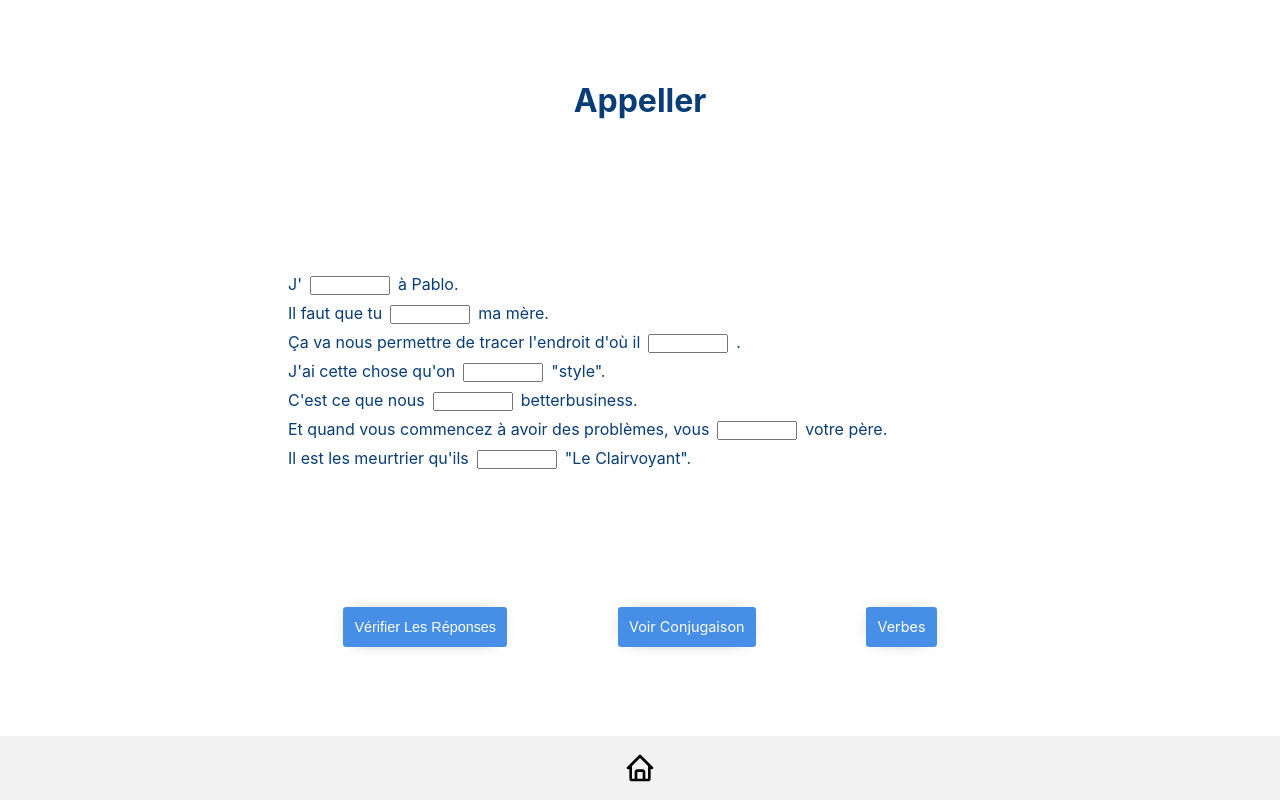
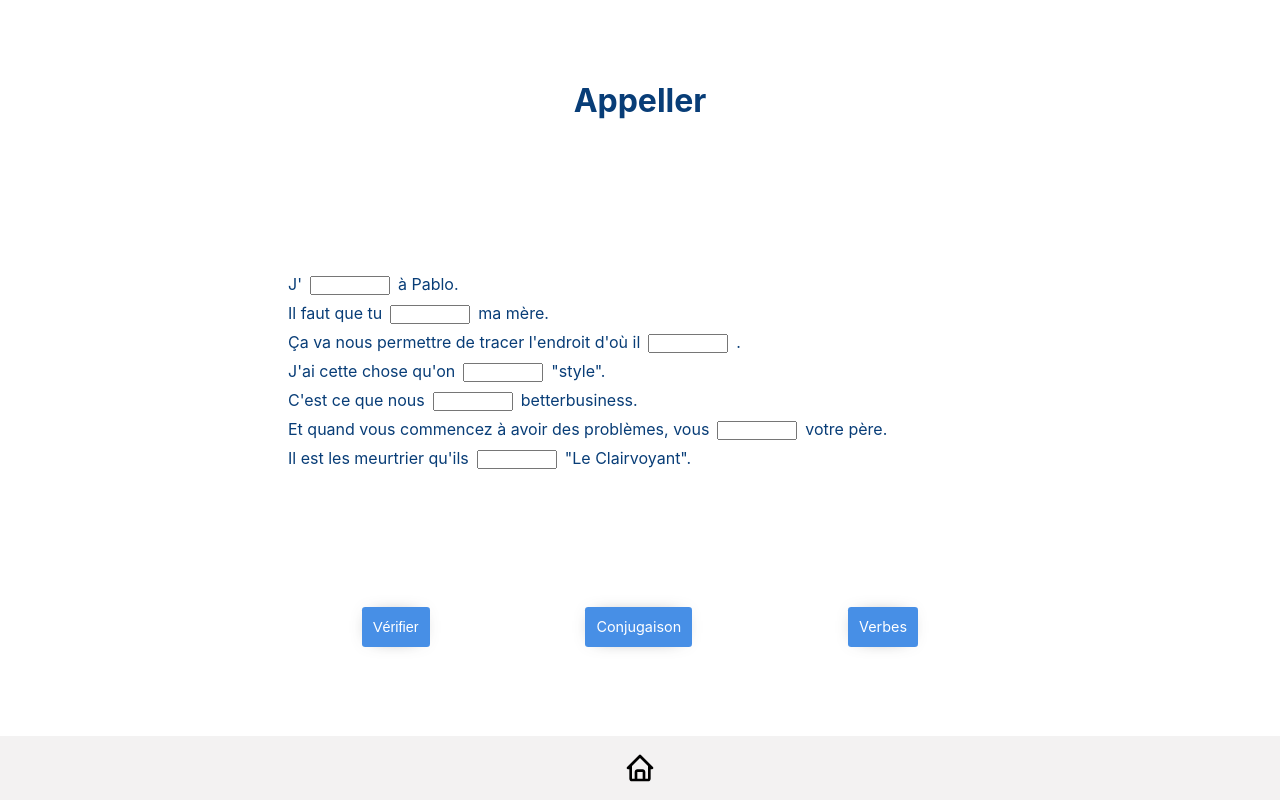
Before and after one commit to yagoalessio88/french-learn-and-practice-app, a React (Create React App) app: page /verbesmenu/Appeller in a window 1280 px wide. Built offline with nearby package versions, Linux system fonts and the light colour scheme.

Commit message:
butons align bug

```diff
--- a/src/App.css
+++ b/src/App.css
@@ -53,7 +53,7 @@ body {
   font-size: 0.9rem;
   max-width: 200px;
   padding: 0.7rem;
-  height: 2.5rem;
+  min-height: 2.5rem;
   text-transform: capitalize;
   background-color: rgba(51, 131, 228, 0.9);
   color: white;
--- a/src/components/Verbe.js
+++ b/src/components/Verbe.js
@@ -70,14 +70,14 @@ const Verbe = () => {
 				</div>
 				<div className="button_container">
 					<button type="button" className="button" onClick={checkAnswers}>
-						Vérifier les Réponses
+						Vérifier
 					</button>
 
 					<Link to={`/verbeconjugaison/${id}`} className="button link">
-						Voir Conjugaison
+						Conjugaison
 					</Link>
 					<Link to={`/verbesmenu`} className="button link">
-						verbes
+						Verbes
 					</Link>
 				</div>
 			</article>
@@ -118,6 +118,7 @@ const Wrapper = styled.section`
 		padding: 0.5rem;
 		display: flex;
 		justify-content: space-around;
+		gap: 0.5rem;
 	}
 	.wrong_answer {
 		border: 0.5px solid red;
--- a/src/components/VerbeVoirConjugaison.js
+++ b/src/components/VerbeVoirConjugaison.js
@@ -34,8 +34,10 @@ const Wrapper = styled.section`
 		align-items: center;
 	}
 	.conjugaison_container {
+		padding-top: 5rem;
+		height: 80%;
 		text-align: center;
-		margin: 4rem auto 4rem auto;
+		margin: 0 auto 4rem auto;
 	}
 	.conjugaison_container li {
 		margin-bottom: 0.5rem;
```
